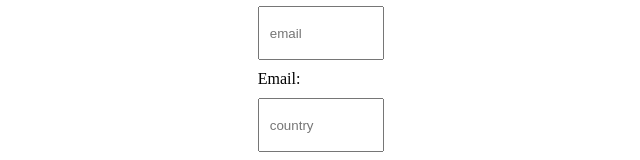
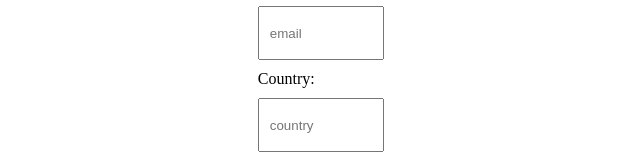
Before and after one commit to CS5610-Web-Booking/group-project, a React (Create React App) app in the folder client/: page /register in a window 1280 px wide. Shown: the part 273-433 px from the top of the page, without its empty margins (319-959 px from the left). Built offline with nearby package versions, Linux system fonts and the light colour scheme.

Commit message:
fixed label

```diff
--- a/client/src/pages/register/Register.js
+++ b/client/src/pages/register/Register.js
@@ -52,7 +52,7 @@ const Register = () => {
           onChange={handleChange}
           className="Register_Input"
         />
-        <label for="country">Email:</label>
+        <label for="country">Country:</label>
         <input
           type="text"
           placeholder="country"
```
